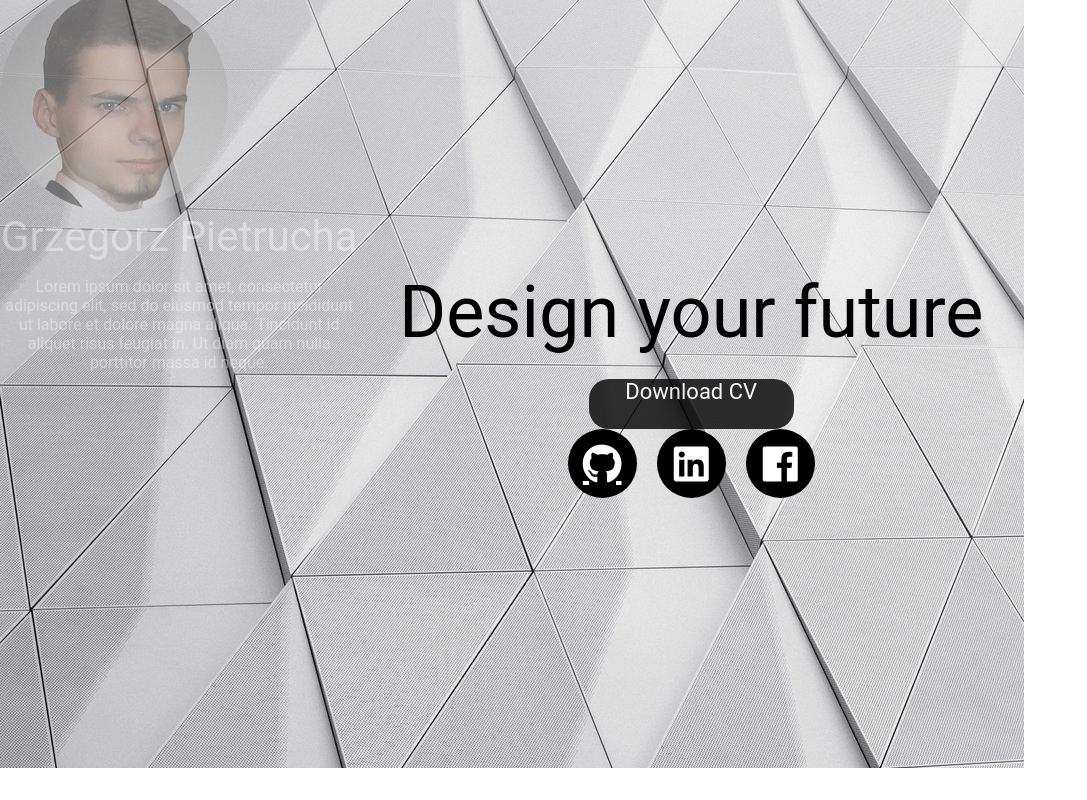
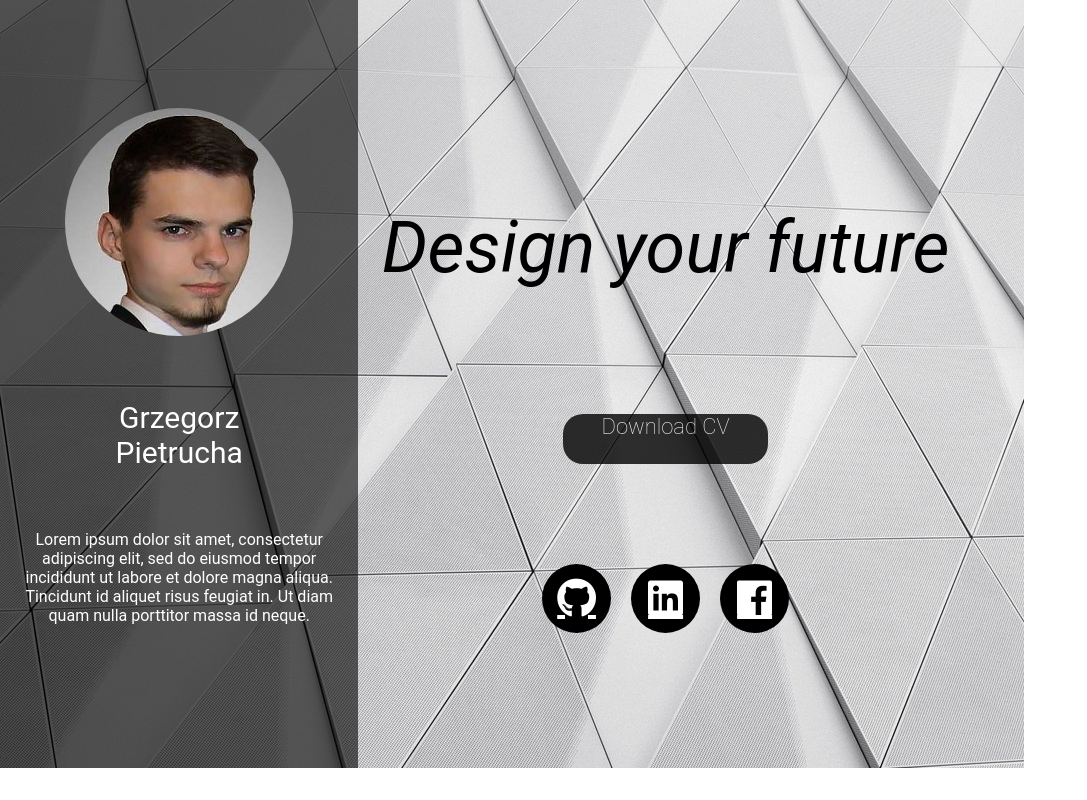
Before and after one commit to Adriwin/CodersCamp2018, a website: page Projekt1/index.html in a window 1280 px wide. Shown: the whole page, without its empty margins (0-1087 px from the left). Drawn offline with Linux system fonts and the light colour scheme.

Commit message:
Projekt1 almost ready?

```diff
--- a/Projekt1/main.css
+++ b/Projekt1/main.css
@@ -7,7 +7,6 @@ body{
     width: 1024px;
     height: 768px;
     display: flex;
-    align-items: center;
     background-image: url(./img/samuel-zeller-242172-unsplash.jpg);
 }
 
@@ -16,45 +15,48 @@ body{
     align-items: center;
     text-align: center;
     width: 35%;
-    opacity: 40%;
-    height: 100vh;
-    overflow: black;
+    background-color: rgba(0, 0, 0, 0.6);
 }
 
 .right-box{
+    margin-top: 20%;
     justify-content: center;
     align-items: center;
-    width: 65%;
+    width: 60%;
     text-align: center;
 }
 
 .name{
+    margin: 60px;
     font-family: Roboto;
     font-style: Light;
-    font-size: 42px;
+    font-size: 30px;
     text-align: center;
     color: white;
 }
 
 .picture{
+    margin-top: 30%;
     width: 228px;
     height: 228px;
     background-image: url(./img/27867770_1746012032127377_1332655718833146407_n.jpg);
     align-items: center;
     justify-content: center;
     border-radius: 119px;
+    display: inline-block;
 }
 
 .title{
     margin: 0 0 24px 0;
     font-family: roboto;
-    font-style: thin;
+    font-style: italic;
     font-size: 72px;
     text-align: center;
     color: black;
 }
 
 .text-lorem{
+    margin: 0 20px 0 20px;
     font-family: Roboto;
     font-style: light;
     font-size: mixed;
@@ -63,18 +65,21 @@ body{
 }
 
 .button{
+    margin: 100px;
     font-family: roboto;
-    font-style: thin;
+    font-weight: 200;
     font-size: 22px;
     text-align: center;
     color: white;
-    display: inline-block;
+    align-items: center;
+    justify-content: center;
     background-color: black;
     opacity: 80%;
     border-radius: 20px;
     width: 205px;
     height: 50px;
     border: none;
+    display: inline-block;
 }
 
 .button:hover{
```
